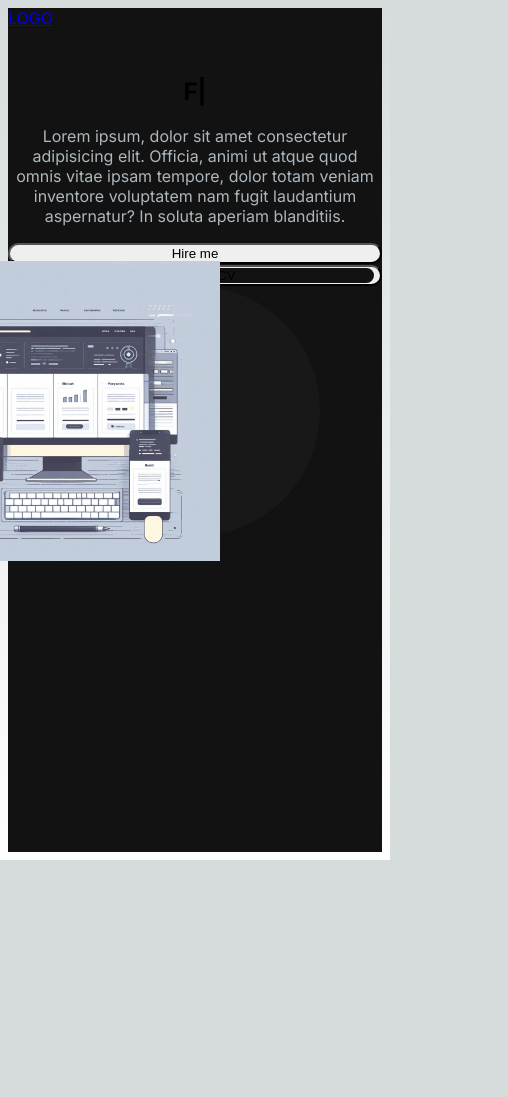
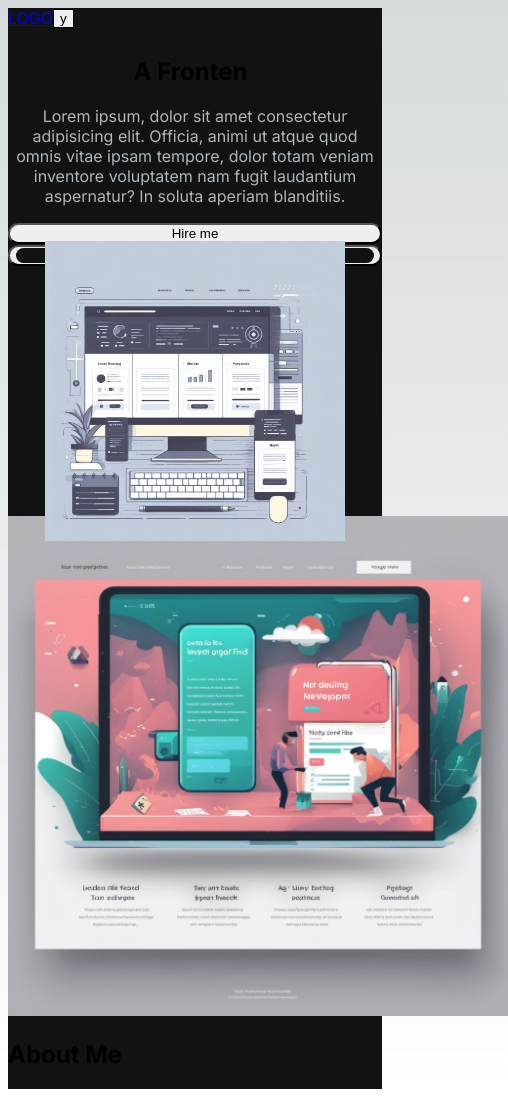
Before and after one commit to Larryking007/front-port, a Next.js app: page / in a window 390 px wide. Shown: the whole page, 508 px wide, since content can reach past the window. Before the commit the page ends 860 px from the top, so only its background shows below. Built offline with nearby package versions, Linux system fonts and the light colour scheme.

Commit message:
navbar section

```diff
--- /dev/null
+++ b/app/components/AboutSection.jsx
@@ -0,0 +1,18 @@
+import React from "react";
+import Image from "next/image";
+
+const AboutSection = () => {
+  return (
+    <section className="text-white">
+      <div className="md:grid md:grid-cols-2 gap-8 items-center py-8 px-4 xl:gap-16 sm:py-16">
+        <Image src={"/images/541953.png"} width={500} height={500} />
+      </div>
+      <div>
+        <h2>About Me</h2>
+        <p></p>
+      </div>
+    </section>
+  );
+};
+
+export default AboutSection;
--- a/app/components/HeroSection.jsx
+++ b/app/components/HeroSection.jsx
@@ -19,9 +19,9 @@ const HeroSection = () => {
                 1000,
                 "commited",
                 1000,
-                "and devoted",
+                "reliable",
                 1000,
-                "Frontend Developer",
+                "A Frontend Developer",
                 1000,
               ]}
               wrapper="span"
@@ -39,17 +39,17 @@ const HeroSection = () => {
             <button className="px-6 py-3 rounded-full w-full sm:w-fit mr-4 bg-gradient-to-br from-blue-500 via-purple-500 to-pink-500 hover:bg-slate-800 text-white">
               Hire me
             </button>
-            <button className="px-1 py-1 w-full sm:w-fit rounded-full bg-gradient-to-br from-blue-500 via-purple-500 to-pink-500 hover:bg-slate-800 text-white  mt-3">
-              <span className="block bg-[#121212] hover:bg-slate-800 rounded-full">
+            <button className="px-1 py-1 rounded-full w-full sm:w-fit bg-gradient-to-br from-blue-500 via-purple-500 to-pink-500 hover:bg-slate-800 text-white  mt-3">
+              <span className="block bg-[#121212] hover:bg-slate-800 rounded-full px-5 py-2 ">
                 Download CV
               </span>
             </button>
           </div>
         </div>
         <div className="col-span-5 place-self-center mt-4 lg:mt-0">
-          <div className="rounded-full ml-0 bg-[#181818] w-[250px] h-[250px] lg:w-[400px] lg:h-[400px] relative">
+          <div className="rounded-full bg-[#181818] w-[250px] h-[250px] lg:w-[400px] lg:h-[400px] relative">
             <Image
-              className="absolute transform -translate-x-1/2 -translate-y-1/2 top-1/2"
+              className="absolute transform -translate-x-1/2 -translate-y-1/2 top-1/2 left-1/2"
               src="/images/OIG.jpg"
               alt="hero image"
               width={300}
--- /dev/null
+++ b/app/components/MenuOverlay.jsx
@@ -0,0 +1,16 @@
+import React from "react";
+import NavLink from "./NavLink";
+
+const MenuOverlay = ({ links }) => {
+  return (
+    <ul className="flex flex-col items-center">
+      {links.map((link, index) => {
+        <li key={index}>
+          <NavLink href={link.path} path={link.path} />
+        </li>;
+      })}
+    </ul>
+  );
+};
+
+export default MenuOverlay;
--- /dev/null
+++ b/app/components/NavLink.jsx
@@ -0,0 +1,14 @@
+import Link from "next/link";
+
+const NavLink = ({ href, title }) => {
+  return (
+    <Link
+      href={href}
+      className="block py-2 pl-3 pr-4 text-[#ADB7BE] sm:text-xl rounded md:p-0 hover:text-white"
+    >
+      {title}
+    </Link>
+  );
+};
+
+export default NavLink;
--- a/app/components/Navbar.jsx
+++ b/app/components/Navbar.jsx
@@ -1,26 +1,62 @@
-import React from "react";
+"use client";
+import { React, useState } from "react";
 import Link from "next/link";
+import NavLink from "./NavLink";
+import MenuOverlay from "./MenuOverlay";
 
+const navLinks = [
+  {
+    title: "About",
+    path: "#about",
+  },
+  {
+    title: "Projects",
+    path: "#projects,",
+  },
+  {
+    title: "Contacts",
+    path: "#contact",
+  },
+];
 const Navbar = () => {
+  const [navbarOpen, setNavbarOpen] = useState(false);
   return (
-    <nav>
-      <div className="flex-flex-wrap items-center justify-between mx-auto p-8">
-        <Link className="text-5xl text-white font-semibold" href={"/"}>
+    <nav className="fixed top-0 left-0 right-0 z-10 bg-[#121212] opacity-100">
+      <div className="flex flex-wrap items-center justify-between mx-auto px-4 py-2">
+        <Link
+          className="text-2xl md:text-5xl text-white font-semibold"
+          href={"/"}
+        >
           LOGO
         </Link>
-        <div className="menu hidden md:block" id="navbar">
-          <ul>
-            <li>
-              <Link
-                className="block py-2 pl-3 pr-4 text-[#ADB7BE] sm:text-xl rounded md:p-0 hover:text-white"
-                href={"#about"}
-              >
-                About
-              </Link>
-            </li>
+        <div className="mobile-menu block md:hidden">
+          {navbarOpen ? (
+            <button
+              onClick={() => setNavbarOpen(true)}
+              className="flex items-center px-3 py-2 border rounded border-slate-200 text-slate-200 hover:text-white "
+            >
+              x
+            </button>
+          ) : (
+            <button
+              onClick={() => setNavbarOpen(false)}
+              className="flex items-center px-3 py-2 border rounded border-slate-200 text-slate-200 hover:text-white "
+            >
+              y
+            </button>
+          )}
+        </div>
+        <div className="menu hidden md:block md:w-auto" id="navbar">
+          <ul className="flex p-4 md:p-0 sm:flex-row md:space-x-8 mt-1o">
+            {navLinks.map((link, index) => {
+              <li key={index}>
+                <NavLink href={link.path} title={link.title} />
+              </li>;
+            })}
           </ul>
         </div>
       </div>
+      {navbarOpen ? <MenuOverlay links={navLinks} /> : null}
     </nav>
   );
 };
--- a/app/page.js
+++ b/app/page.js
@@ -1,13 +1,15 @@
 import Image from "next/image";
 import HeroSection from "./components/HeroSection";
 import Navbar from "./components/Navbar";
+import AboutSection from "./components/AboutSection";
 
 export default function Home() {
   return (
     <main className="flex min-h-screen flex-col bg-[#121212] container mx-auto px-12 py-4">
       <Navbar />
-      <div className="container px-12 py-4">
+      <div className="container mt-24 mx-auto px-12 py-4">
         <HeroSection />
+        <AboutSection />
       </div>
     </main>
   );
```
Also changed, not shown: public/images/541953.png (added).
